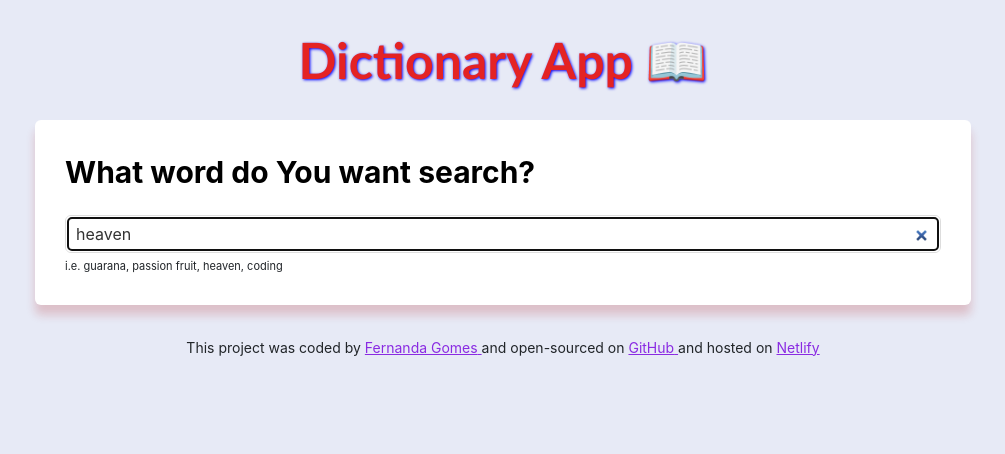
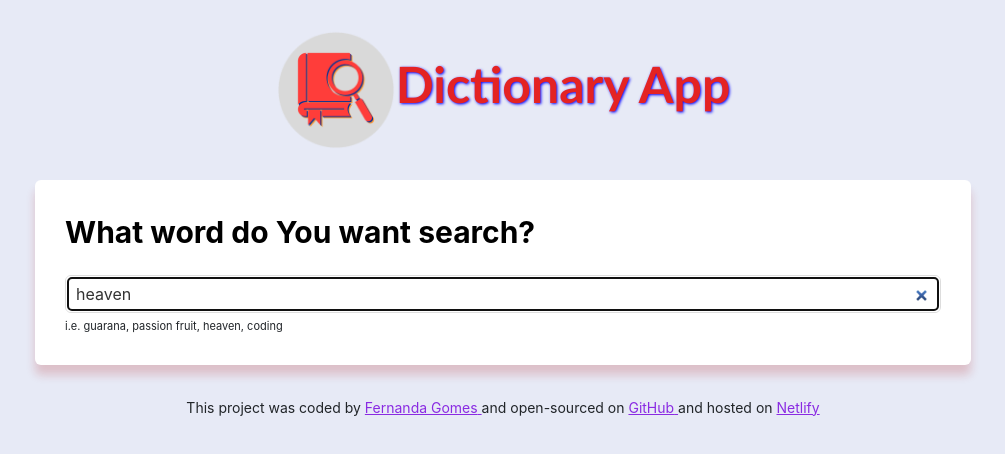
Before and after one commit to FernandaSGomes/dictionary--project, a React (Create React App) app: page / in a window 1280 px wide. Shown: the top 454 px of the page, without its empty margins (137-1142 px from the left). Built offline with nearby package versions, Linux system fonts and the light colour scheme; no server answers.

Commit message:
Added dictionary logo

```diff
--- a/src/App.css
+++ b/src/App.css
@@ -16,6 +16,11 @@ a {
   max-width: 960px;
   margin: 0 auto;
 }
+.App-logo {
+  max-width: 120px;
+  display: inline-block;
+  margin: 0 auto;
+}
 .App-header {
   margin: 30px 0;
 }
--- a/src/App.js
+++ b/src/App.js
@@ -1,3 +1,4 @@
+import book from "./book.png";
 import "./App.css";
 import Dictionary from "./Dictionary";
 
@@ -6,7 +7,11 @@ export default function App() {
     <div className="App">
       <div className="container">
         <header className="App-header">
-          <h1>Dictionary App 📖</h1>
+          <h1>
+            {" "}
+            <img src={book} className="App-logo img-fluid" alt="book" />
+            Dictionary App{" "}
+          </h1>
         </header>
         <main>
           <Dictionary defaultKeyword="heaven" />
```
Also changed, not shown: src/book.png (added).
